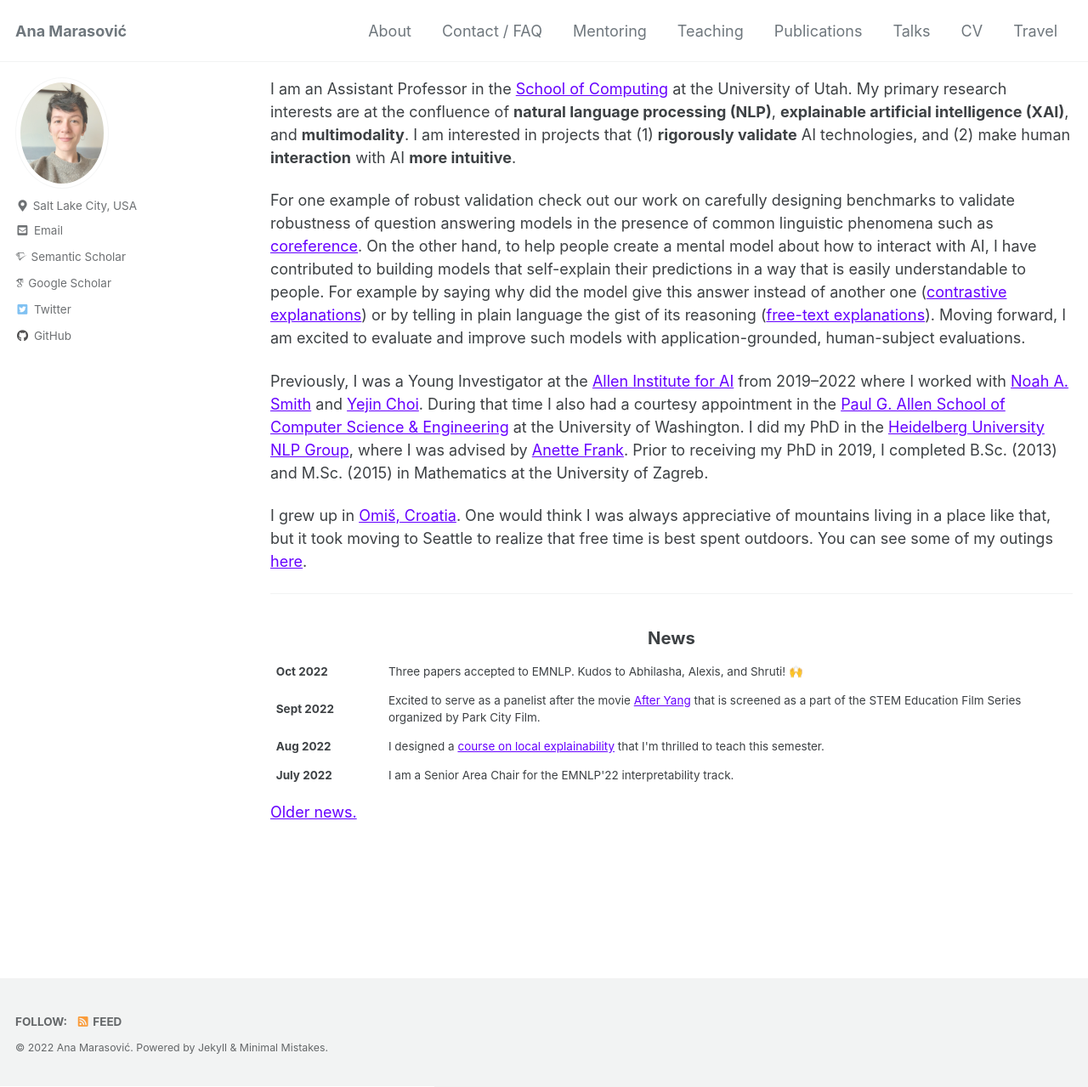
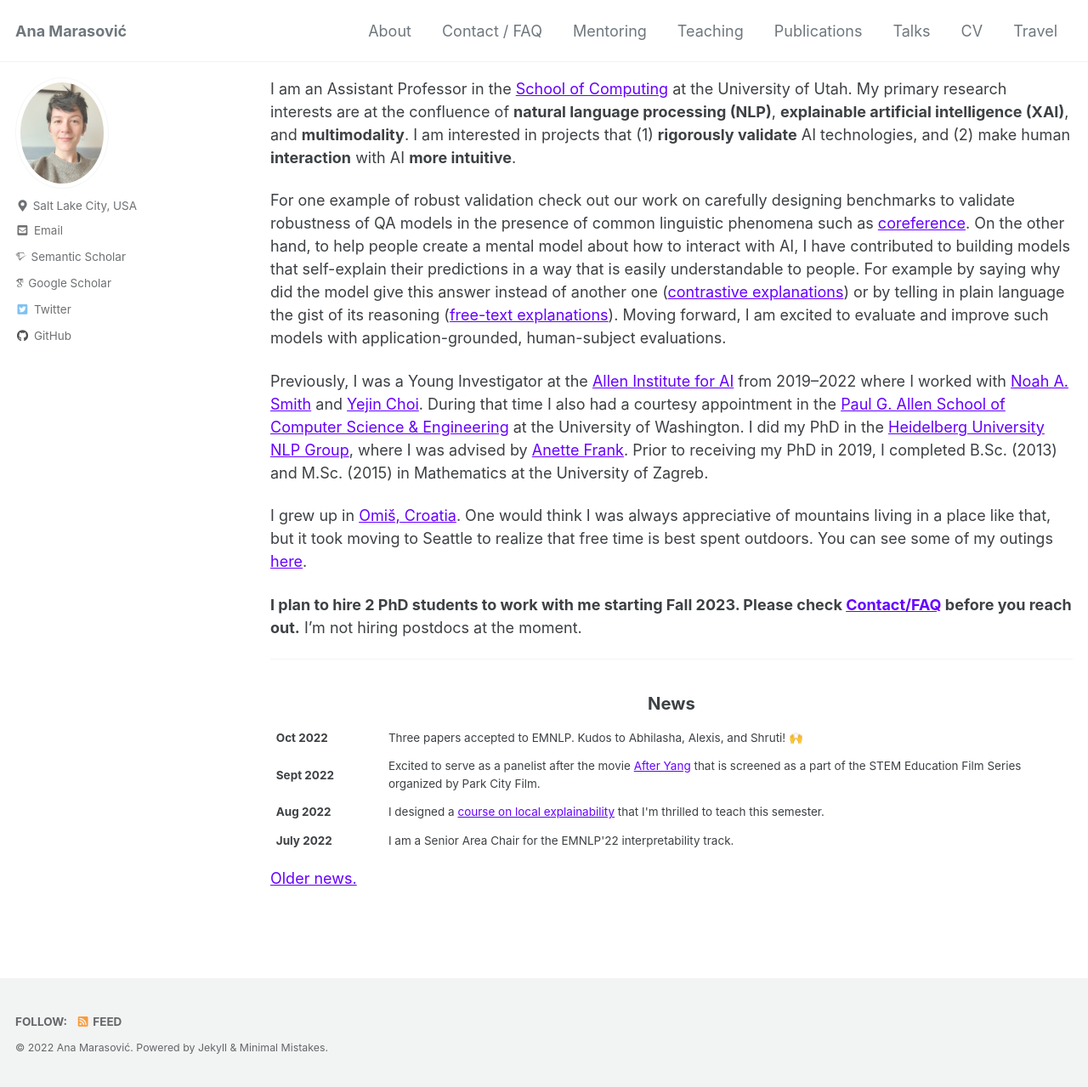
Before and after one commit to amarasovic/amarasovic.github.io, a Jekyll site: the page built from index.md, in a window 1280 px wide and 1279 px high. Shown: the whole window at 85% size. Built offline with Jekyll 4.4.1, drawn with Linux system fonts in a browser that asks for light colours; cached includes are drawn as plain includes; some web fonts are replaced; a script that is not in the unit is left out.

Commit message:
updates oct

```diff
--- a/index.md
+++ b/index.md
@@ -6,12 +6,14 @@ author_profile: true
 
 I am an Assistant Professor in the [School of Computing](https://www.cs.utah.edu/) at the University of Utah. My primary research interests are at the confluence of **natural language processing (NLP)**, **explainable artificial intelligence (XAI)**, and **multimodality**. I am interested in projects that (1) **rigorously validate** AI technologies, and (2) make human **interaction** with AI **more intuitive**.
 
-For one example of robust validation check out our work on carefully designing benchmarks to validate robustness of question answering models in the presence of common linguistic phenomena such as [coreference](https://aclanthology.org/D19-1606/). On the other hand, to help people create a mental model about how to interact with AI, I have contributed to building models that self-explain their predictions in a way that is easily understandable to people. For example by saying why did the model give this answer instead of another one ([contrastive explanations](https://arxiv.org/abs/2012.13985)) or by telling in plain language the gist of its reasoning ([free-text explanations](https://arxiv.org/abs/2111.08284)). Moving forward, I am excited to evaluate and improve such models with application-grounded, human-subject evaluations.
+For one example of robust validation check out our work on carefully designing benchmarks to validate robustness of QA models in the presence of common linguistic phenomena such as [coreference](https://aclanthology.org/D19-1606/). On the other hand, to help people create a mental model about how to interact with AI, I have contributed to building models that self-explain their predictions in a way that is easily understandable to people. For example by saying why did the model give this answer instead of another one ([contrastive explanations](https://arxiv.org/abs/2012.13985)) or by telling in plain language the gist of its reasoning ([free-text explanations](https://arxiv.org/abs/2111.08284)). Moving forward, I am excited to evaluate and improve such models with application-grounded, human-subject evaluations.
 
 Previously, I was a Young Investigator at the [Allen Institute for AI](https://allenai.org/) from 2019--2022 where I worked  with [Noah A. Smith](https://nasmith.github.io/) and [Yejin Choi](https://homes.cs.washington.edu/~yejin/). During that time I also had a courtesy appointment in the [Paul G. Allen School of Computer Science & Engineering](https://www.cs.washington.edu/) at the University of Washington. I did my PhD in the [Heidelberg University NLP Group](https://www.cl.uni-heidelberg.de/nlpgroup/), where I was advised by [Anette Frank](https://www.cl.uni-heidelberg.de/~frank/). Prior to receiving my PhD in 2019, I completed B.Sc. (2013) and M.Sc. (2015) in Mathematics at the University of Zagreb.
 
 
 I grew up in [Omiš, Croatia](https://youtu.be/Cnrjm-Le_vw). One would think I was always appreciative of mountains living in a place like that, but it took moving to Seattle to realize that free time is best spent outdoors. You can see some of my outings [here](https://www.anamarasovic.com/blog/).
+
+**I plan to hire 2 PhD students to work with me starting Fall 2023. Please check [Contact/FAQ](https://www.anamarasovic.com/contact/) before you reach out.**  I'm not hiring postdocs at the moment.
 
 ---
 
```
Also changed, not shown: contact/index.md (+1 -2 lines), publications/index.md (+1 -0 lines).
